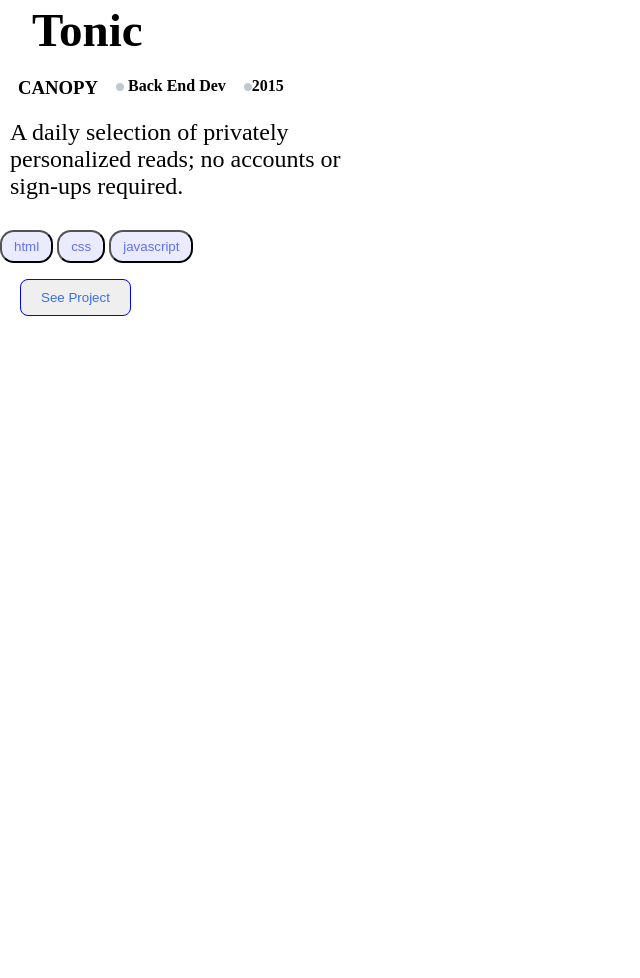
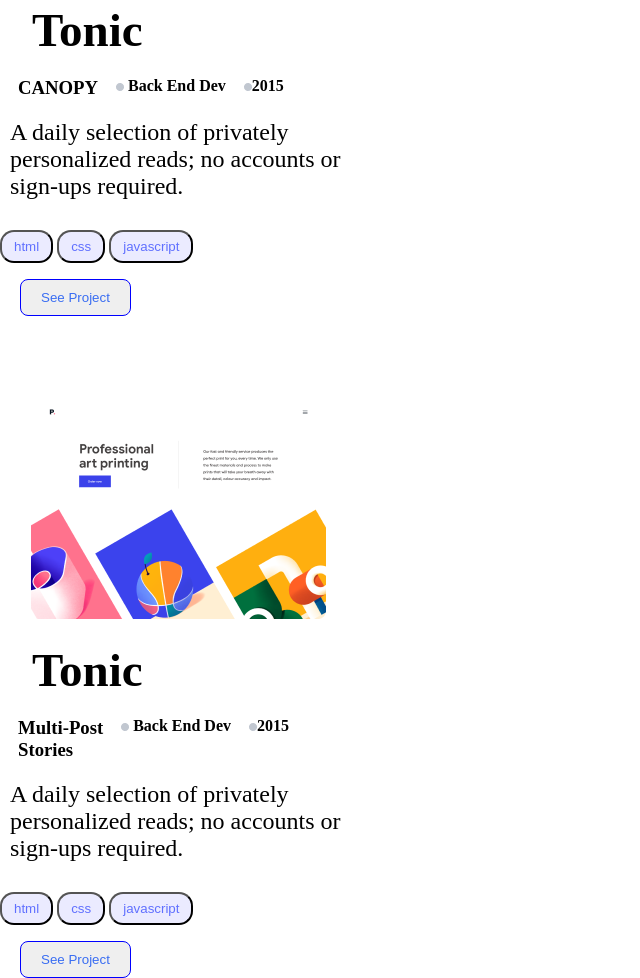
Before and after one commit to roshan-bajgain/Mobile-main, a website: page index.html in a window 1280 px wide. Shown: the part 1658-2636 px from the top of the page, without its empty margins (0-640 px from the left). Before the commit the page ends 1974 px from the top, so only its background shows below. Drawn offline with Linux system fonts and the light colour scheme.

Commit message:
Added portfolio 3

```diff
--- a/index.html
+++ b/index.html
@@ -66,5 +66,25 @@
       <button class="btn4" type="button">See Project</button>
   </Section>
   </header>
+  <header>
+    <img class="img1" src="Snapshoot Portfolio (3).png" alt="Picture of Portfolio">
+  <Section>
+    <h1>Tonic</h1>
+    <div class="tag">
+      <h3>Multi-Post<br> Stories</h3>
+      <h4><img src="Counter.png"> Back End Dev</h4>
+      <h4><img src="Counter.png">2015</h4>
+    </div>
+      <p class="para">
+        A daily selection of privately <br>personalized reads; no accounts or <br>sign-ups required.
+      </p>
+      <div class="btn">
+        <button class="btn1" type="button">html</button>
+        <button class="btn2" type="button">css</button>
+        <button class="btn3" type="button">javascript</button>
+      </div>
+      <button class="btn4" type="button">See Project</button>
+  </Section>
+  </header>
 </body>
 </html>
--- a/style.css
+++ b/style.css
@@ -226,3 +226,77 @@ h4 {
   border: 1px solid blue;
   border-radius: 8px;
 }
+.img1 {
+  margin-left: 31px;
+  margin-top: 83px;
+}
+
+h1 {
+  font-size: 47px;
+  margin-left: 32px;
+  margin-top: 20px;
+}
+
+h3 {
+  margin-left: 18px;
+  margin-top: 20px;
+}
+h4 {
+  margin-top: 20px;
+  margin-left: 18px;
+}
+
+.tag {
+  display: flex;
+}
+
+.num {
+  margin-left: 10px;
+  font-size: 15px;
+  color: #7A869A;
+}
+
+.para {
+  margin-top: 20px;
+  font-size: 24px;
+  margin-left: 10px;
+}
+
+.btn {
+  margin-top: 20px;
+  size: 50px;
+  justify-content: space-between;
+}
+
+.btn1 {
+  margin-top: 10px;
+  padding: 7px 12px;
+  background-color: #EBEBFF;
+  border-radius: 14px;
+  color: #6070FF;
+}
+
+.btn2 {
+  margin-top: 10px;
+  padding: 7px 12px;
+  background-color: #EBEBFF;
+  border-radius: 14px;
+  color: #6070FF;
+}
+
+.btn3 {
+  margin-top: 10px;
+  padding: 7px 12px;
+  background-color: #EBEBFF;
+  border-radius: 14px;
+  color: #6070FF;
+}
+
+.btn4 {
+  padding: 10px 20px;
+  color: #396DF2;
+  margin-top: 16px;
+  margin-left: 20px;
+  border: 1px solid blue;
+  border-radius: 8px;
+}
```
Also changed, not shown: Snapshoot Portfolio (3).png (added).
